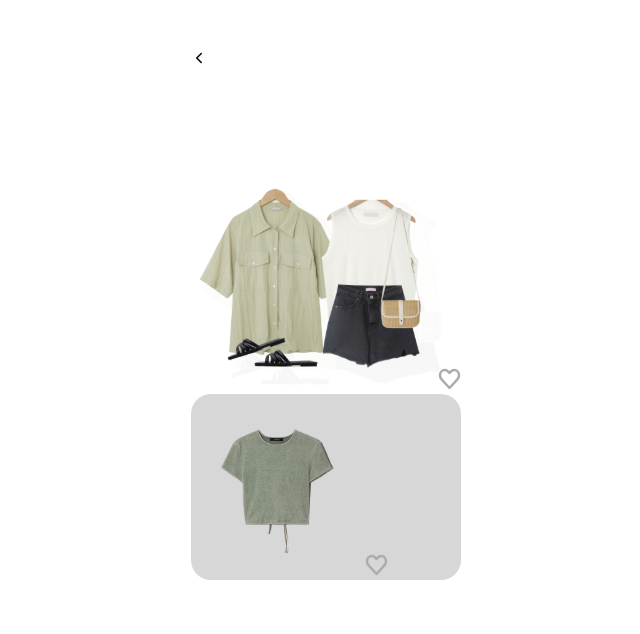
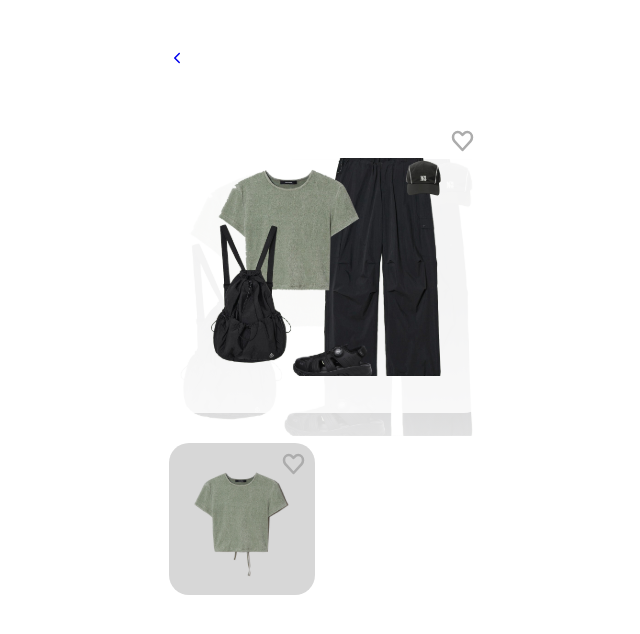
Before and after one commit to minjeongss/Nanali-cody-frontend, a React (Create React App) app: page /detail in a window 1280 px wide. Shown: the top 634 px of the page, without its empty margins (314-954 px from the left). Built offline with nearby package versions, Linux system fonts and the light colour scheme; the HTML template or start-up script is replaced by a standard one; a web font is replaced by a local one.

Commit message:
#4 - 전체 정렬 구현(blur 효과 제외)

```diff
--- a/src/pages/Detail.jsx
+++ b/src/pages/Detail.jsx
@@ -1,6 +1,7 @@
 import React from 'react';
 import styles from '../styles/Detail.module.css';
 import {IoIosArrowBack} from 'react-icons/io';
+import { Link } from 'react-router-dom';
 
 export default function Detail() {
     const handleHeart=()=>{
@@ -8,17 +9,18 @@ export default function Detail() {
     }
     return (
         <div className={styles.body}>
-            <div className={styles.arrow}><IoIosArrowBack /></div>
+            <Link to="/home">
+                <div className={styles.arrow}><IoIosArrowBack /></div>
+            </Link>
             <div className={styles.top}>
-                <img src={`${process.env.PUBLIC_URL}/assets/clothes.svg`} alt="" />
-                <img onClick={handleHeart} src={`${process.env.PUBLIC_URL}/assets/heart.svg`} alt="" />
+                <img className={styles.clothes} src={`${process.env.PUBLIC_URL}/assets/clothes2.svg`} alt="" />
+                <img onClick={handleHeart} className={styles.heart} src={`${process.env.PUBLIC_URL}/assets/heart.svg`} alt="" />
             </div>
             <div>
+                {/*map 사용*/}
                 <div className={styles.bottom}>
-                    <div>
-                        <img src={`${process.env.PUBLIC_URL}/assets/clothesDetail.svg`} alt="" />
-                        <img onClick={handleHeart} src={`${process.env.PUBLIC_URL}/assets/heart.svg`} alt="" />
-                    </div>
+                    <img className={styles.clothesDetail}src={`${process.env.PUBLIC_URL}/assets/clothesDetail.svg`} alt="" />
+                    <img onClick={handleHeart} className={styles.heart} src={`${process.env.PUBLIC_URL}/assets/heart.svg`} alt="" />
                 </div>
             </div>
         </div>
--- a/src/styles/Detail.module.css
+++ b/src/styles/Detail.module.css
@@ -3,7 +3,7 @@
         to bottom,
         rgba(255,255,255,0.75) 50%,
         rgba(255,255,255,1) 100%
-    ),url("../../public/assets/clothes.svg");
+    ),url("../../public/assets/clothes2.svg");
     background-size: contain;
     background-position: center;
     background-repeat: no-repeat;
@@ -14,14 +14,42 @@
 .arrow{
     margin-right:auto; /*왼쪽 정렬*/
     margin-top: 50px;
-    margin-bottom: 100px;
+    margin-bottom: 50px;
 }
 .top{
     background-color: rgba(255,255,255,0.8);
     border-radius: 20px;
     border-color: black;
+
+    width: 315px;
+    height: 293px;
+
+    display: flex;
+    align-items: center;
+    justify-content: center;
+    position: relative;
+
+    margin-bottom: 30px;
+}
+.clothes{
+    width: 248px;
+    height: 218px;
 }
 .bottom{
     background-color: var(--color-lightgrey);
     border-radius: 20px;
+    width: 146px;
+    height: 152px;
+
+    display: flex;
+    align-items: center;
+    position: relative;
 }
+.clothesDetail{
+    width: 146px;
+}
+.heart{
+    position: absolute;
+    right: 10px;
+    top: 10px;
+}
```
Also changed, not shown: public/assets/clothes2.svg (added).
